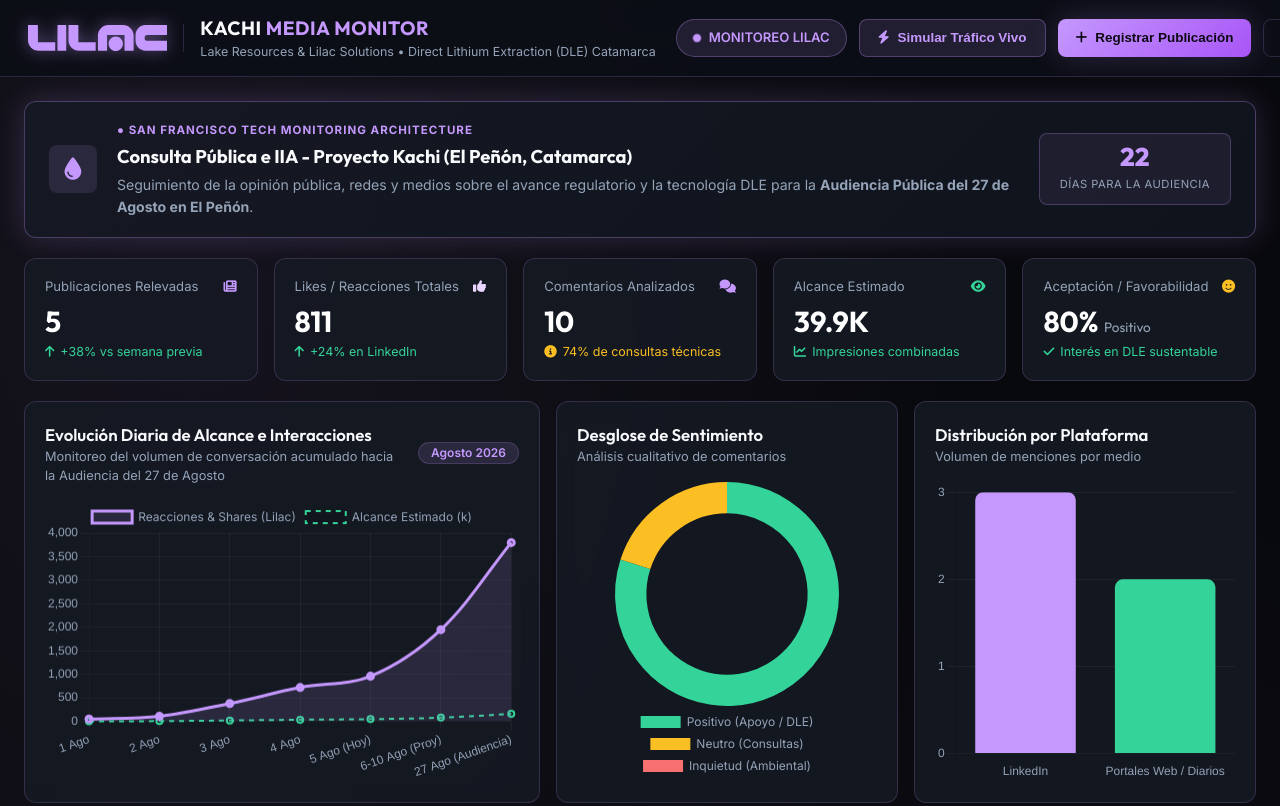
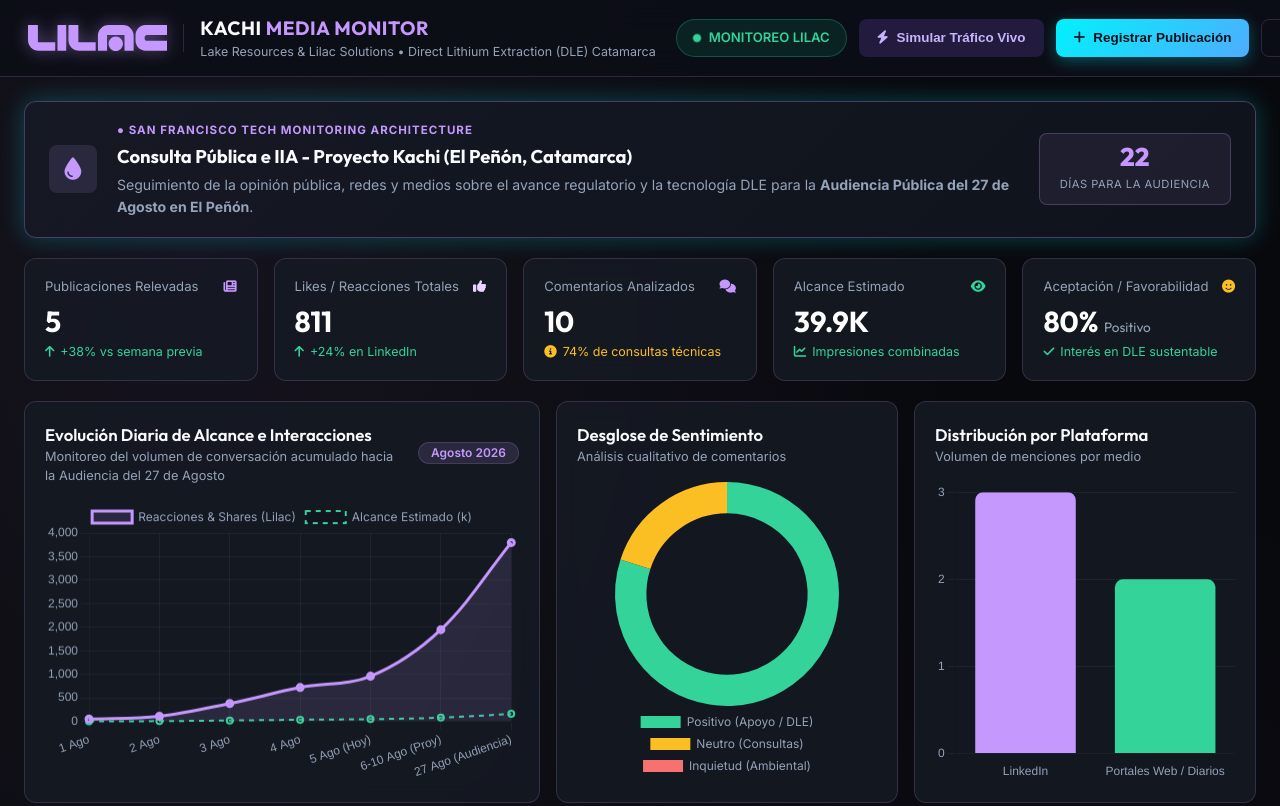
Before and after one commit to hulais05/kachi-social-listening, a website: page index.html in a window 1280 px wide. Shown: the top 806 px of the page. Drawn offline with nearby package versions, Linux system fonts and the light colour scheme; no server answers.

Commit message:
style: Restore first example header button colors and clarify post link source

```diff
--- a/public/styles.css
+++ b/public/styles.css
@@ -1,7 +1,7 @@
 /* ==========================================================================
    LILAC SOLUTIONS - KACHI MEDIA MONITOR DESIGN SYSTEM
    Official Brand Palette: Lilac Lavender (#C598FE), Graphite (#050505 / #161922)
-   Silicon Valley Enterprise Live Monitoring Standards
+   Top Navigation Action Buttons: Vibrant First-Example Accents (Cyan / Emerald / Violet)
    ========================================================================== */
 
 :root {
@@ -17,6 +17,12 @@
   --color-primary-hover: #d8b4fe;
   --color-secondary: #a855f7;    /* Deep Lavender */
   --color-thermal: #e9d5ff;      /* Soft Light Lilac */
+
+  /* First Example Header Button Colors */
+  --color-btn-cyan: #00f2fe;
+  --color-btn-blue: #4facfe;
+  --color-emerald-live: #34d399;
+
   --text-main: #f8fafc;
   --text-muted: #94a3b8;
 
@@ -27,7 +33,7 @@
   --badge-inquietud: rgba(248, 113, 113, 0.15);
   --text-inquietud: #f87171;
 
-  --shadow-glow: 0 0 30px rgba(197, 152, 254, 0.2);
+  --shadow-glow: 0 0 25px rgba(0, 242, 254, 0.25);
   --radius-lg: 12px;
   --radius-md: 8px;
   --radius-sm: 4px;
@@ -115,6 +121,7 @@
   white-space: nowrap;
 }
 
+/* Header Action Buttons - FIRST EXAMPLE COLORS RESTORED */
 .header-actions {
   display: flex;
   align-items: center;
@@ -123,10 +130,11 @@
   flex-shrink: 0;
 }
 
+/* 1. Live Badge - First Example Emerald Green Style */
 .live-badge {
-  background: rgba(197, 152, 254, 0.12);
-  border: 1px solid rgba(197, 152, 254, 0.3);
-  color: var(--color-primary);
+  background: rgba(16, 185, 129, 0.12);
+  border: 1px solid rgba(16, 185, 129, 0.35);
+  color: #34d399;
   padding: 0 16px;
   height: 38px;
   border-radius: 20px;
@@ -141,17 +149,43 @@
 .pulse-dot {
   width: 8px;
   height: 8px;
-  background-color: var(--color-primary);
+  background-color: #34d399;
   border-radius: 50%;
-  box-shadow: 0 0 10px var(--color-primary);
+  box-shadow: 0 0 10px #34d399;
   animation: pulse 1.8s infinite;
   flex-shrink: 0;
 }
 
 @keyframes pulse {
-  0% { transform: scale(0.95); box-shadow: 0 0 0 0 rgba(197, 152, 254, 0.7); }
-  70% { transform: scale(1.1); box-shadow: 0 0 0 8px rgba(197, 152, 254, 0); }
-  100% { transform: scale(0.95); box-shadow: 0 0 0 0 rgba(197, 152, 254, 0); }
+  0% { transform: scale(0.95); box-shadow: 0 0 0 0 rgba(52, 211, 153, 0.7); }
+  70% { transform: scale(1.1); box-shadow: 0 0 0 8px rgba(52, 211, 153, 0); }
+  100% { transform: scale(0.95); box-shadow: 0 0 0 0 rgba(52, 211, 153, 0); }
+}
+
+/* 2. Simular Tráfico Vivo - First Example Purple/Violet Secondary Style */
+.btn-secondary {
+  background: rgba(127, 86, 217, 0.2);
+  color: #c4b5fd;
+  border: 1px solid rgba(127, 86, 217, 0.4);
+}
+
+.btn-secondary:hover {
+  background: rgba(127, 86, 217, 0.35);
+  color: #ffffff;
+}
+
+/* 3. Registrar Publicación - First Example Cyan/Blue Gradient Primary Style */
+.btn-primary {
+  background: linear-gradient(135deg, var(--color-btn-cyan), var(--color-btn-blue));
+  color: #0b0f19;
+  box-shadow: 0 4px 15px rgba(0, 242, 254, 0.3);
+}
+
+.btn-primary:hover {
+  transform: translateY(-2px);
+  box-shadow: 0 6px 22px rgba(0, 242, 254, 0.5);
+  background: linear-gradient(135deg, #38ef7d, #11998e);
+  color: #000;
 }
 
 .btn {
@@ -169,29 +203,6 @@
   gap: 8px;
   white-space: nowrap;
   line-height: 1;
-}
-
-.btn-primary {
-  background: linear-gradient(135deg, var(--color-primary), var(--color-secondary));
-  color: #0d0914;
-  box-shadow: var(--shadow-glow);
-}
-
-.btn-primary:hover {
-  transform: translateY(-2px);
-  background: linear-gradient(135deg, var(--color-primary-hover), var(--color-primary));
-  box-shadow: 0 6px 25px rgba(197, 152, 254, 0.35);
-}
-
-.btn-secondary {
-  background: rgba(197, 152, 254, 0.12);
-  color: var(--color-primary);
-  border: 1px solid rgba(197, 152, 254, 0.3);
-}
-
-.btn-secondary:hover {
-  background: rgba(197, 152, 254, 0.25);
-  color: #fff;
 }
 
 .btn-outline {
@@ -287,7 +298,7 @@
   letter-spacing: 0.5px;
 }
 
-/* KPI Grid - Perfectly Aligned 5 Columns */
+/* KPI Grid */
 .kpi-grid {
   display: grid;
   grid-template-columns: repeat(5, 1fr);
@@ -364,7 +375,7 @@
 .text-emerald { color: #34d399; }
 .text-amber { color: #fbbf24; }
 
-/* Charts Section Grid - Perfectly Aligned 2-Column Main + Sub Layout */
+/* Charts Section */
 .charts-section {
   display: grid;
   grid-template-columns: 1.6fr 1fr 1fr;
@@ -407,7 +418,6 @@
   color: var(--text-muted);
 }
 
-/* Single-Line Badge Fix */
 .chart-badge {
   background: rgba(197, 152, 254, 0.12);
   border: 1px solid var(--border-color);
--- a/styles.css
+++ b/styles.css
@@ -1,7 +1,7 @@
 /* ==========================================================================
    LILAC SOLUTIONS - KACHI MEDIA MONITOR DESIGN SYSTEM
    Official Brand Palette: Lilac Lavender (#C598FE), Graphite (#050505 / #161922)
-   Silicon Valley Enterprise Live Monitoring Standards
+   Top Navigation Action Buttons: Vibrant First-Example Accents (Cyan / Emerald / Violet)
    ========================================================================== */
 
 :root {
@@ -17,6 +17,12 @@
   --color-primary-hover: #d8b4fe;
   --color-secondary: #a855f7;    /* Deep Lavender */
   --color-thermal: #e9d5ff;      /* Soft Light Lilac */
+
+  /* First Example Header Button Colors */
+  --color-btn-cyan: #00f2fe;
+  --color-btn-blue: #4facfe;
+  --color-emerald-live: #34d399;
+
   --text-main: #f8fafc;
   --text-muted: #94a3b8;
 
@@ -27,7 +33,7 @@
   --badge-inquietud: rgba(248, 113, 113, 0.15);
   --text-inquietud: #f87171;
 
-  --shadow-glow: 0 0 30px rgba(197, 152, 254, 0.2);
+  --shadow-glow: 0 0 25px rgba(0, 242, 254, 0.25);
   --radius-lg: 12px;
   --radius-md: 8px;
   --radius-sm: 4px;
@@ -115,6 +121,7 @@
   white-space: nowrap;
 }
 
+/* Header Action Buttons - FIRST EXAMPLE COLORS RESTORED */
 .header-actions {
   display: flex;
   align-items: center;
@@ -123,10 +130,11 @@
   flex-shrink: 0;
 }
 
+/* 1. Live Badge - First Example Emerald Green Style */
 .live-badge {
-  background: rgba(197, 152, 254, 0.12);
-  border: 1px solid rgba(197, 152, 254, 0.3);
-  color: var(--color-primary);
+  background: rgba(16, 185, 129, 0.12);
+  border: 1px solid rgba(16, 185, 129, 0.35);
+  color: #34d399;
   padding: 0 16px;
   height: 38px;
   border-radius: 20px;
@@ -141,17 +149,43 @@
 .pulse-dot {
   width: 8px;
   height: 8px;
-  background-color: var(--color-primary);
+  background-color: #34d399;
   border-radius: 50%;
-  box-shadow: 0 0 10px var(--color-primary);
+  box-shadow: 0 0 10px #34d399;
   animation: pulse 1.8s infinite;
   flex-shrink: 0;
 }
 
 @keyframes pulse {
-  0% { transform: scale(0.95); box-shadow: 0 0 0 0 rgba(197, 152, 254, 0.7); }
-  70% { transform: scale(1.1); box-shadow: 0 0 0 8px rgba(197, 152, 254, 0); }
-  100% { transform: scale(0.95); box-shadow: 0 0 0 0 rgba(197, 152, 254, 0); }
+  0% { transform: scale(0.95); box-shadow: 0 0 0 0 rgba(52, 211, 153, 0.7); }
+  70% { transform: scale(1.1); box-shadow: 0 0 0 8px rgba(52, 211, 153, 0); }
+  100% { transform: scale(0.95); box-shadow: 0 0 0 0 rgba(52, 211, 153, 0); }
+}
+
+/* 2. Simular Tráfico Vivo - First Example Purple/Violet Secondary Style */
+.btn-secondary {
+  background: rgba(127, 86, 217, 0.2);
+  color: #c4b5fd;
+  border: 1px solid rgba(127, 86, 217, 0.4);
+}
+
+.btn-secondary:hover {
+  background: rgba(127, 86, 217, 0.35);
+  color: #ffffff;
+}
+
+/* 3. Registrar Publicación - First Example Cyan/Blue Gradient Primary Style */
+.btn-primary {
+  background: linear-gradient(135deg, var(--color-btn-cyan), var(--color-btn-blue));
+  color: #0b0f19;
+  box-shadow: 0 4px 15px rgba(0, 242, 254, 0.3);
+}
+
+.btn-primary:hover {
+  transform: translateY(-2px);
+  box-shadow: 0 6px 22px rgba(0, 242, 254, 0.5);
+  background: linear-gradient(135deg, #38ef7d, #11998e);
+  color: #000;
 }
 
 .btn {
@@ -169,29 +203,6 @@
   gap: 8px;
   white-space: nowrap;
   line-height: 1;
-}
-
-.btn-primary {
-  background: linear-gradient(135deg, var(--color-primary), var(--color-secondary));
-  color: #0d0914;
-  box-shadow: var(--shadow-glow);
-}
-
-.btn-primary:hover {
-  transform: translateY(-2px);
-  background: linear-gradient(135deg, var(--color-primary-hover), var(--color-primary));
-  box-shadow: 0 6px 25px rgba(197, 152, 254, 0.35);
-}
-
-.btn-secondary {
-  background: rgba(197, 152, 254, 0.12);
-  color: var(--color-primary);
-  border: 1px solid rgba(197, 152, 254, 0.3);
-}
-
-.btn-secondary:hover {
-  background: rgba(197, 152, 254, 0.25);
-  color: #fff;
 }
 
 .btn-outline {
@@ -287,7 +298,7 @@
   letter-spacing: 0.5px;
 }
 
-/* KPI Grid - Perfectly Aligned 5 Columns */
+/* KPI Grid */
 .kpi-grid {
   display: grid;
   grid-template-columns: repeat(5, 1fr);
@@ -364,7 +375,7 @@
 .text-emerald { color: #34d399; }
 .text-amber { color: #fbbf24; }
 
-/* Charts Section Grid - Perfectly Aligned 2-Column Main + Sub Layout */
+/* Charts Section */
 .charts-section {
   display: grid;
   grid-template-columns: 1.6fr 1fr 1fr;
@@ -407,7 +418,6 @@
   color: var(--text-muted);
 }
 
-/* Single-Line Badge Fix */
 .chart-badge {
   background: rgba(197, 152, 254, 0.12);
   border: 1px solid var(--border-color);
```
